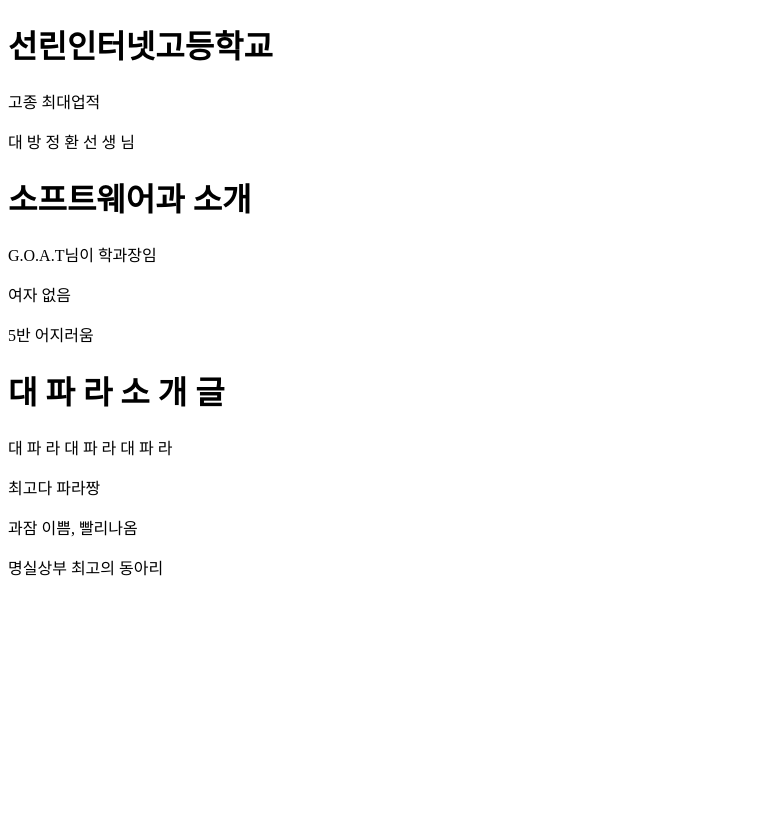
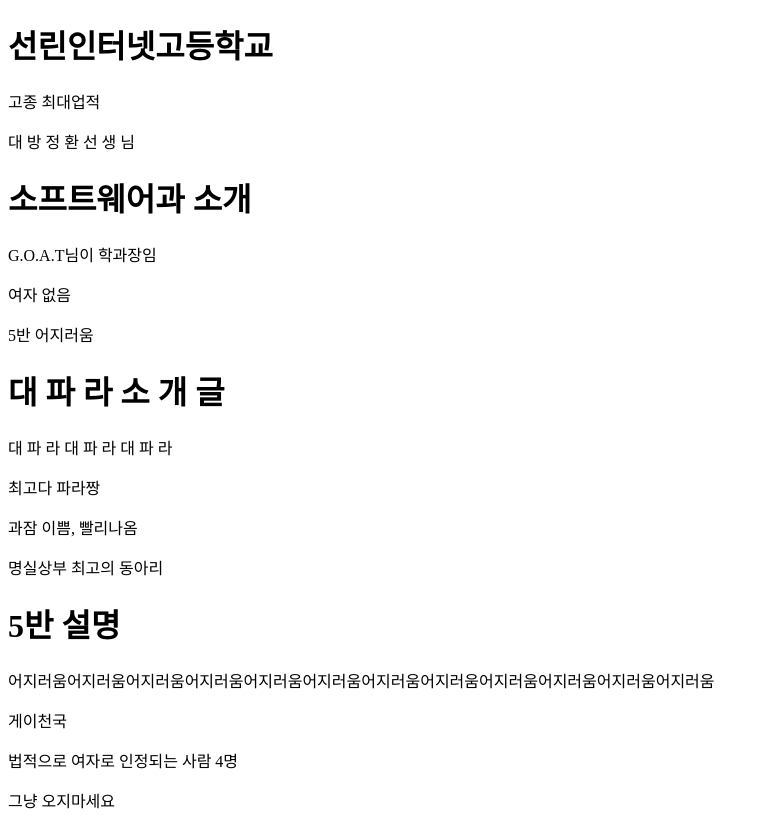
Before and after one commit to kyle-gif/WANG, a plain HTML site: page index.html in a window 1280 px wide. Shown: the whole page, without its empty margins (0-769 px from the left). Before the commit the page ends 800 px from the top, so only its background shows below. Drawn offline with Linux system fonts and the light colour scheme.

Commit message:
Classroom Introduction

```diff
--- a/index.html
+++ b/index.html
@@ -18,5 +18,10 @@
     <p>최고다 파라짱</p>
     <p>과잠 이쁨, 빨리나옴</p>
     <p>명실상부 최고의 동아리</p>
+    <h1>5반 설명</h1>
+    <p>어지러움어지러움어지러움어지러움어지러움어지러움어지러움어지러움어지러움어지러움어지러움어지러움</p>
+    <p>게이천국</p>
+    <p>법적으로 여자로 인정되는 사람 4명</p>
+    <p>그냥 오지마세요</p>
 </body>
 </html>
```
